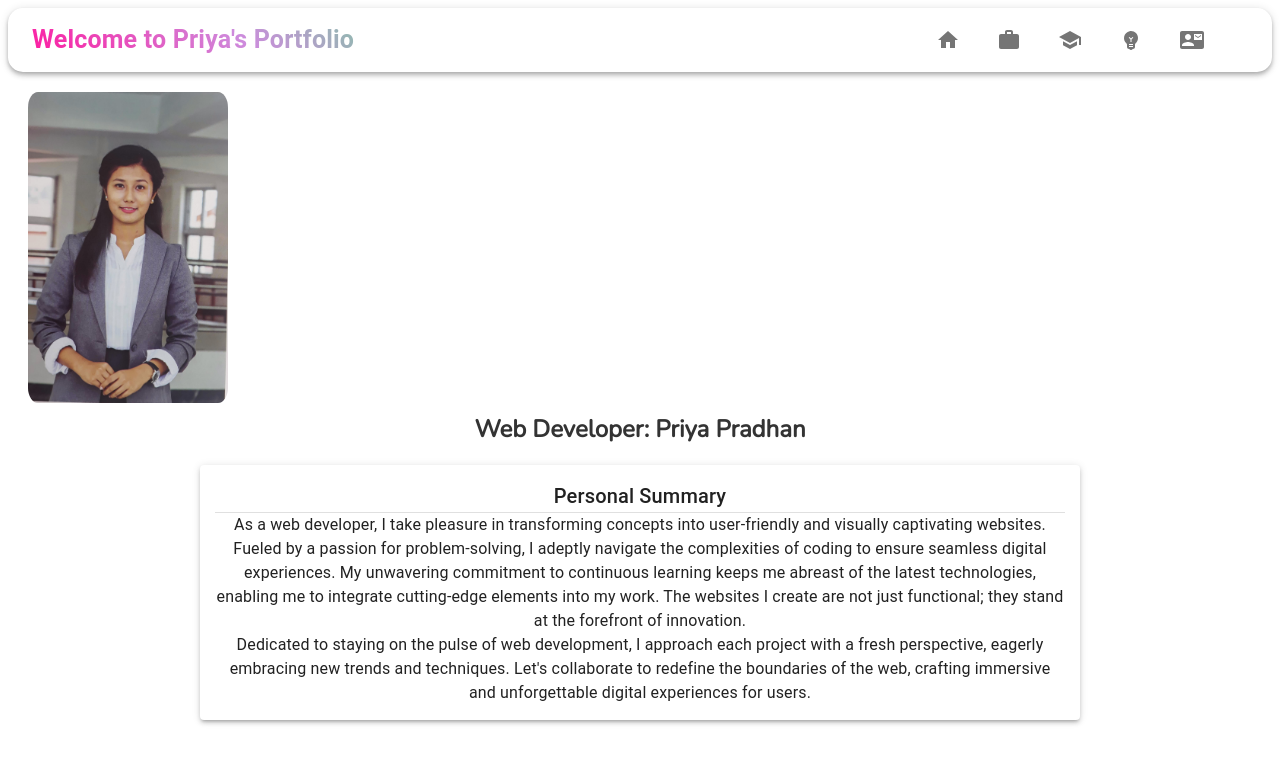
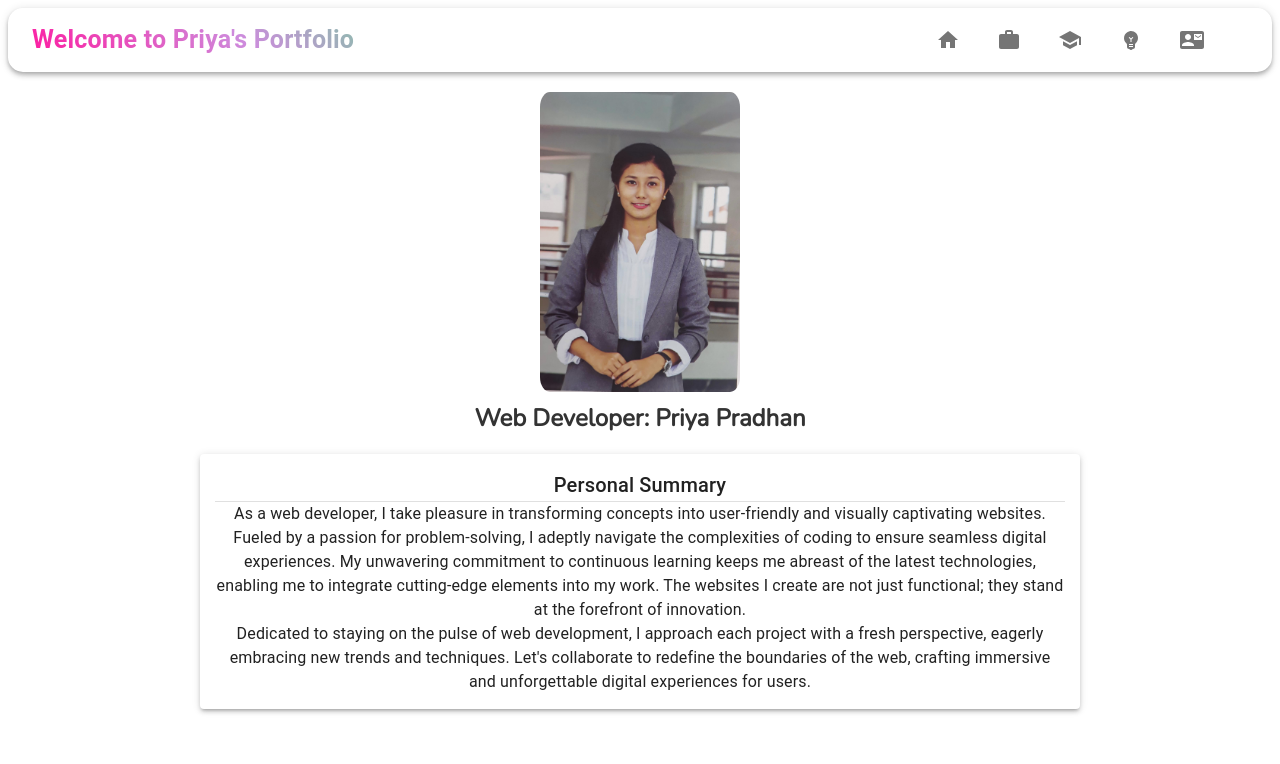
Before and after one commit to Priya-Pdh/my-portfolio, a React (Vite) app in the folder Portfolio/: page / in a window 1280 px wide. Shown: the top 764 px of the page. Built offline with nearby package versions, Linux system fonts and the light colour scheme.

Commit message:
centered the profile image

```diff
--- a/Portfolio/src/Pages/Home/Home.jsx
+++ b/Portfolio/src/Pages/Home/Home.jsx
@@ -12,6 +12,9 @@ const HomeContainer = styled('div')({
 const ProfileImage = styled('img')({
   width: '200px',
   borderRadius: '5%',
+   height: '300px',
+  margin: '0 auto',
+  display: 'block'
 });
 
 const Title = styled('h1')({
```
